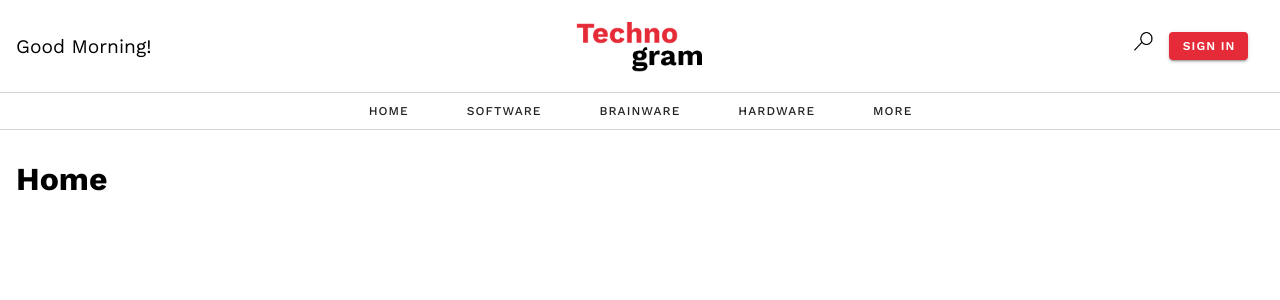
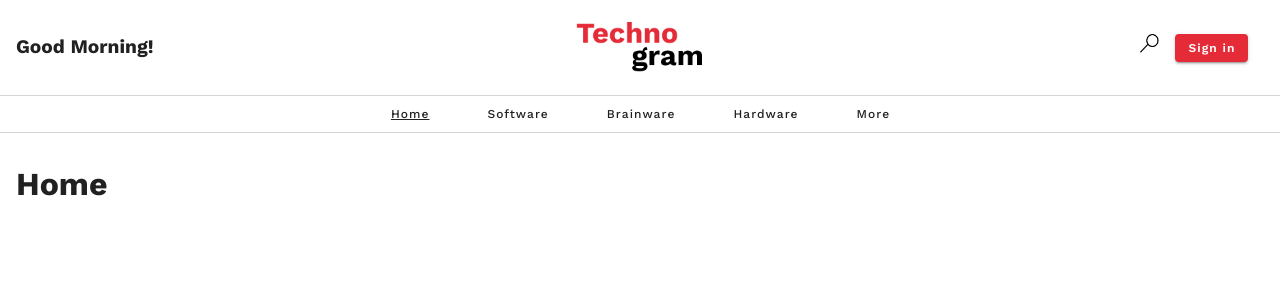
Before and after one commit to adevaraz/webdev1-technogram, a Vue app in the folder client/technogram/: page / in a window 1280 px wide. Shown: the top 300 px of the page. Built offline with nearby package versions, Linux system fonts and the light colour scheme.

Commit message:
add v-app tag

```diff
--- a/client/technogram/src/App.vue
+++ b/client/technogram/src/App.vue
@@ -1,4 +1,5 @@
 <template>
+  <v-app>
     <router-view></router-view>
   </v-app>
 </template>
```
